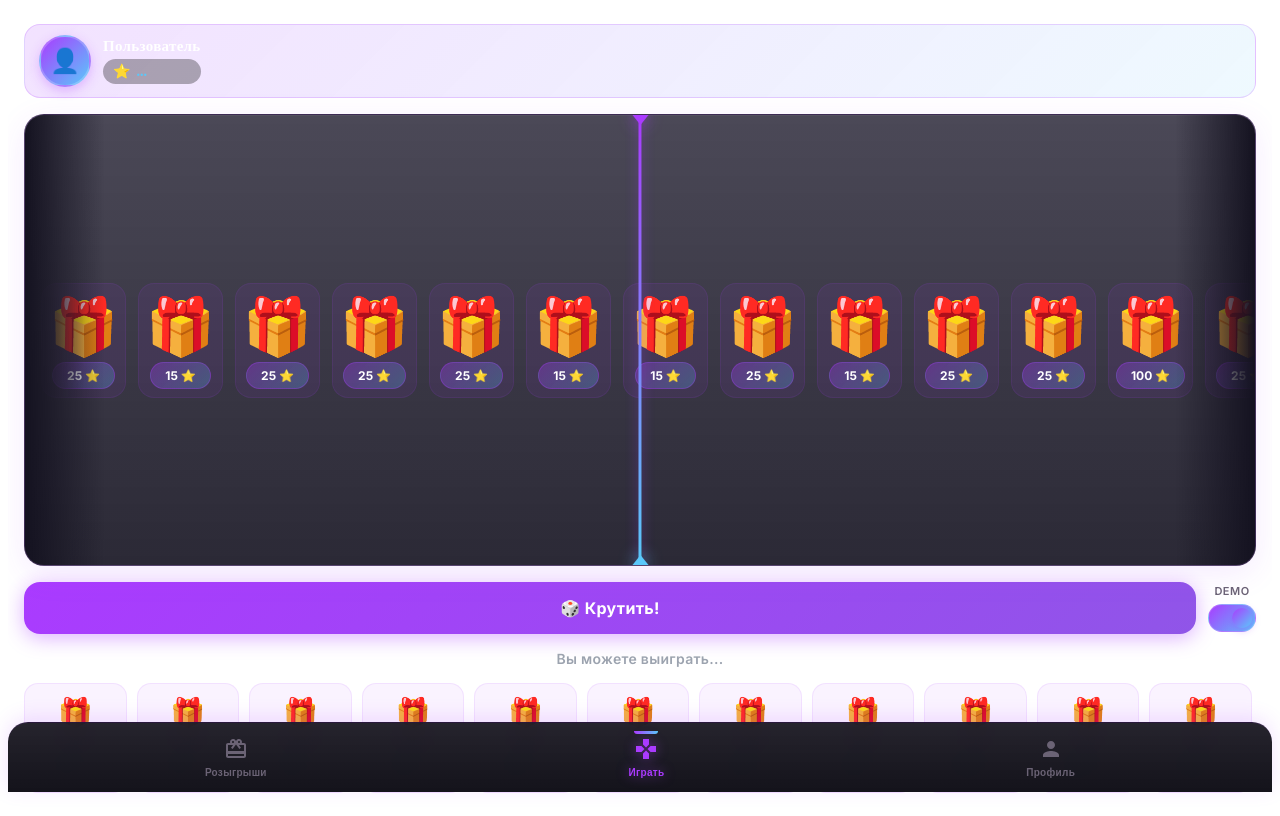
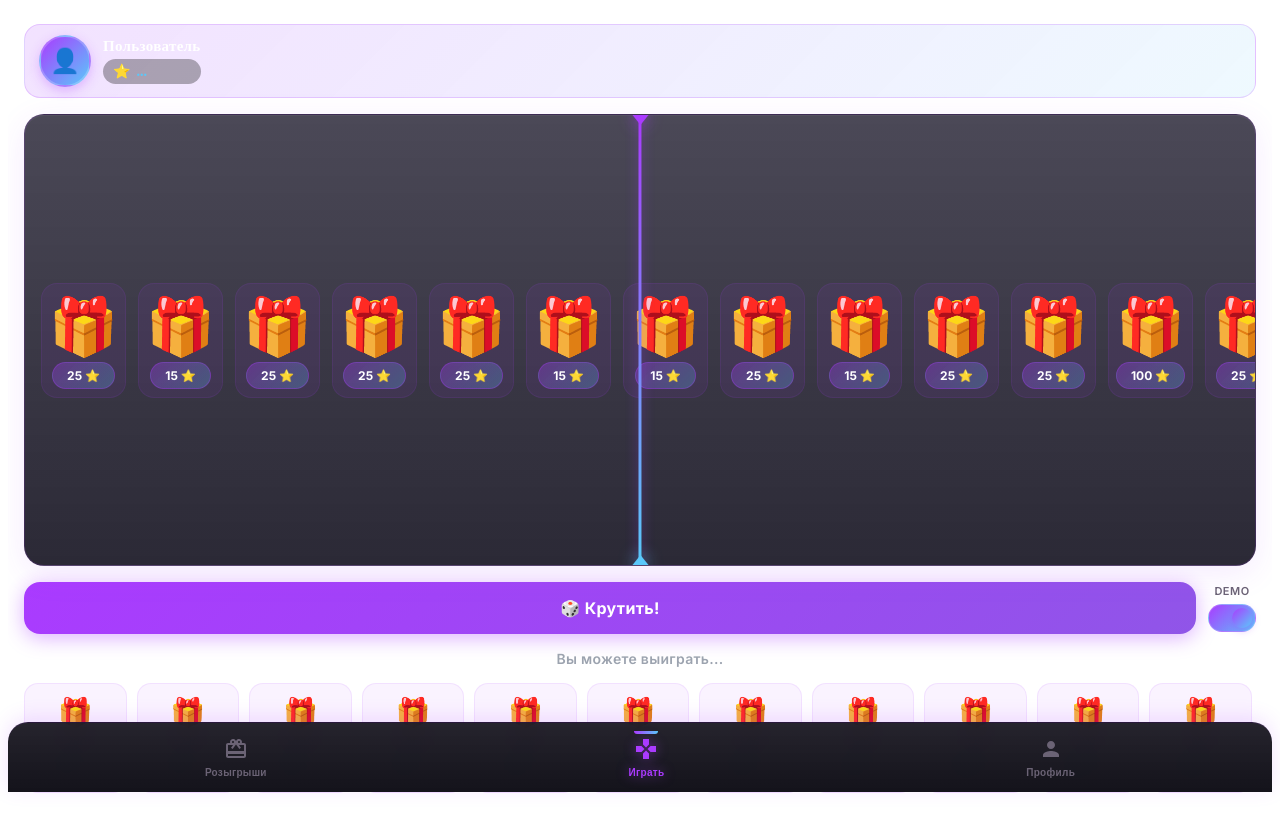
Before and after one commit to deewau/pigfarm-client, a React (Vite) app in the folder client/: page / in a window 1280 px wide. Built offline with nearby package versions, Linux system fonts and the light colour scheme; no server answers.

Commit message:
dsadasdasdasd

```diff
--- a/client/src/pages/Play.css
+++ b/client/src/pages/Play.css
@@ -17,27 +17,6 @@
   background: linear-gradient(180deg, rgba(30, 27, 45, 0.8) 0%, rgba(20, 18, 32, 0.9) 100%);
   border: 1px solid rgba(170, 59, 255, 0.15);
   box-shadow: 0 8px 32px rgba(170, 59, 255, 0.1), inset 0 1px 0 rgba(255, 255, 255, 0.05);
-}
-
-.play__roulette-container::before,
-.play__roulette-container::after {
-  content: '';
-  position: absolute;
-  top: 0;
-  bottom: 0;
-  width: 80px;
-  z-index: 5;
-  pointer-events: none;
-}
-
-.play__roulette-container::before {
-  left: 0;
-  background: linear-gradient(90deg, rgba(20, 18, 32, 1) 0%, rgba(20, 18, 32, 0.7) 30%, transparent 100%);
-}
-
-.play__roulette-container::after {
-  right: 0;
-  background: linear-gradient(270deg, rgba(20, 18, 32, 1) 0%, rgba(20, 18, 32, 0.7) 30%, transparent 100%);
 }
 
 .play__roulette-pointer {
@@ -88,8 +67,6 @@
   align-items: center;
   height: 100%;
   box-sizing: border-box;
-  -webkit-mask-image: linear-gradient(to right, transparent 0px, black 60px, black calc(100% - 60px), transparent 100%);
-  mask-image: linear-gradient(to right, transparent 0px, black 60px, black calc(100% - 60px), transparent 100%);
 }
 
 .play__roulette-emoji {
--- a/client/src/pages/Play.tsx
+++ b/client/src/pages/Play.tsx
@@ -163,44 +163,25 @@ export function Play() {
       return;
     }
 
-    const targetIndex = rouletteItems.findIndex(item => item.id === pendingTargetGift.id);
-    if (targetIndex === -1) {
-      console.log('🎰 target not in pattern, generating new');
+    const targetIdx = rouletteItems.findIndex(item => item.id === pendingTargetGift.id);
+    if (targetIdx === -1) {
+      console.log('🎰 generate new pattern');
       const newPattern = generatePatternWithTarget(availableGifts, pendingTargetGift);
       setRouletteItems(newPattern);
       return;
     }
 
-    console.log('🎰 target found at index:', targetIndex, 'name:', pendingTargetGift.name);
+    console.log('🎰 start spin to idx:', targetIdx);
 
-    requestAnimationFrame(() => {
-      requestAnimationFrame(() => {
-        if (!containerRef.current || !rouletteRef.current) {
-          setPendingTargetGift(null);
-          return;
+    offsetRef.current = 0;
+    if (rouletteRef.current) {
+      rouletteRef.current.style.transform = `translateX(0px)`;
     }
 
-        rouletteRef.current.style.transform = `translateX(0px)`;
+    const fullPattern = PATTERN_SIZE * ITEM_FULL_WIDTH;
+    const scrollDistance = targetIdx * ITEM_FULL_WIDTH + fullPattern;
 
-        requestAnimationFrame(() => {
-          const targetIndex = rouletteItems.findIndex(item => item.id === pendingTargetGift.id);
-          if (targetIndex === -1) {
-            setPendingTargetGift(null);
-            return;
-          }
-          const targetEl = document.querySelectorAll('.play__roulette-item')[targetIndex] as HTMLElement;
-          if (!targetEl) {
-            setPendingTargetGift(null);
-            return;
-          }
-          const targetElIndex = targetIndex;
-          const fullPattern = PATTERN_SIZE * ITEM_FULL_WIDTH;
-          const targetStartPosition = targetElIndex * ITEM_FULL_WIDTH;
-          const loops = LOOPS;
-          const distance = targetStartPosition + loops * fullPattern;
-          console.log('idx:', targetElIndex, 'toScroll:', distance);
-
-          offsetRef.current = 0;
+    setTimeout(() => {
       const startTime = performance.now();
       const duration = 3000;
       setSpinning(true);
@@ -215,21 +196,17 @@ export function Play() {
         const progress = Math.min(elapsed / duration, 1);
 
         const easeOut = 1 - Math.pow(1 - progress, 3);
-            const currentOffset = distance * easeOut;
-            offsetRef.current = currentOffset;
+        const current = scrollDistance * easeOut;
 
         if (rouletteRef.current) {
-              const scrollBy = Math.floor(currentOffset);
-              rouletteRef.current.style.transform = `translateX(${-scrollBy}px)`;
+          rouletteRef.current.style.transform = `translateX(${-Math.floor(current)}px)`;
         }
 
         if (progress < 1) {
           animationRef.current = requestAnimationFrame(animate);
         } else {
-              const finalPos = Math.floor(distance / ITEM_FULL_WIDTH);
-              const actualIndex = finalPos % rouletteItems.length;
-              const landedGiftName = rouletteItems[actualIndex]?.name || 'unknown';
-              console.log('result: finalPos=', finalPos, 'actualIdx=', actualIndex, 'gift=', landedGiftName, 'expected=', pendingTargetGift?.name);
+          const finalIdx = targetIdx;
+          console.log('result:', rouletteItems[finalIdx]?.name);
           setSpinning(false);
           setPendingTargetGift(null);
           setWonGift(pendingTargetGift);
@@ -238,9 +215,7 @@ export function Play() {
       };
 
       animationRef.current = requestAnimationFrame(animate);
-        });
-      });
-    });
+    }, 100);
   }, [pendingTargetGift, rouletteItems, spinning, availableGifts]);
 
   const handleSpin = async () => {
```
Lines whose indentation alone changed are shown as unchanged.
